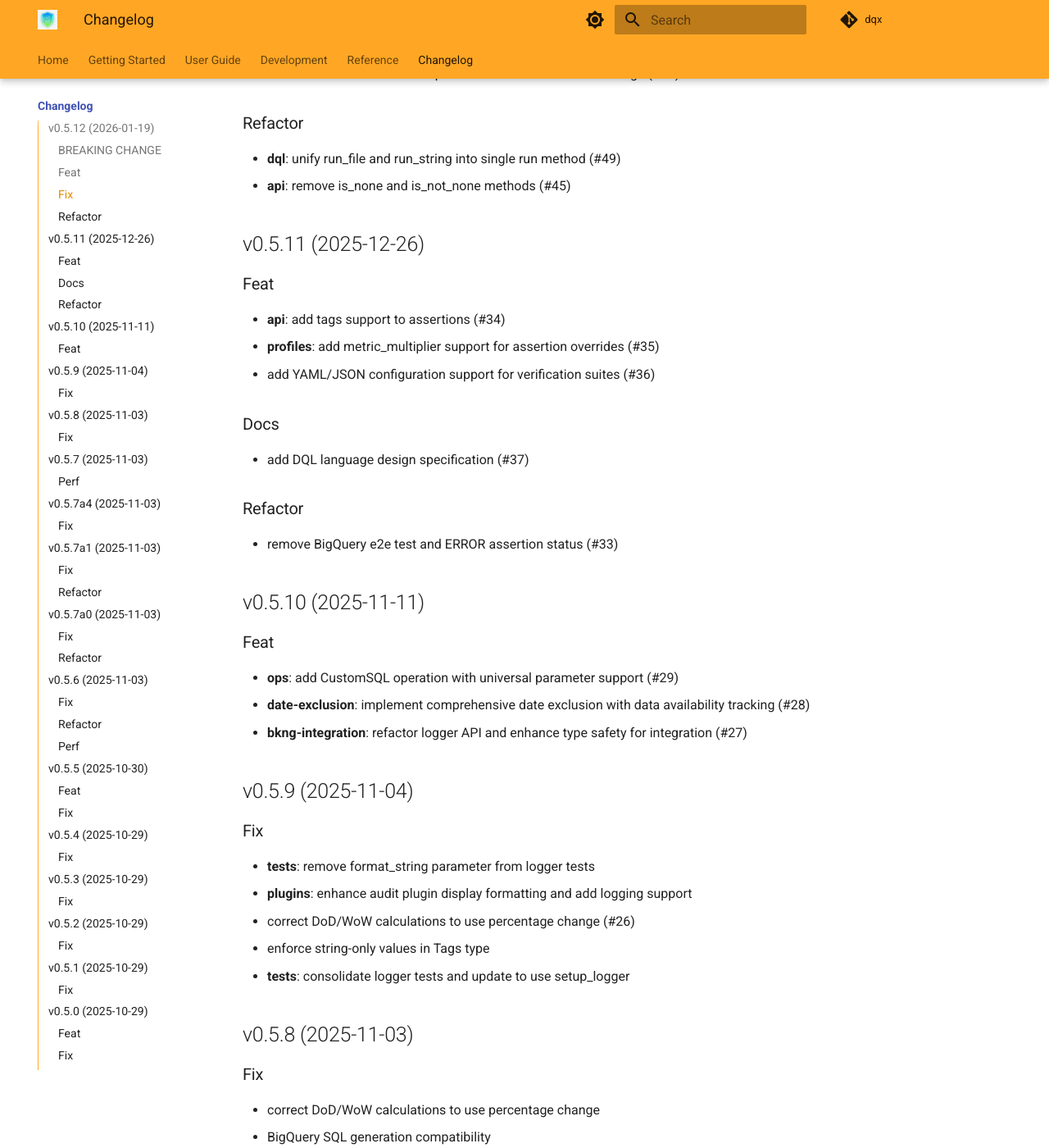
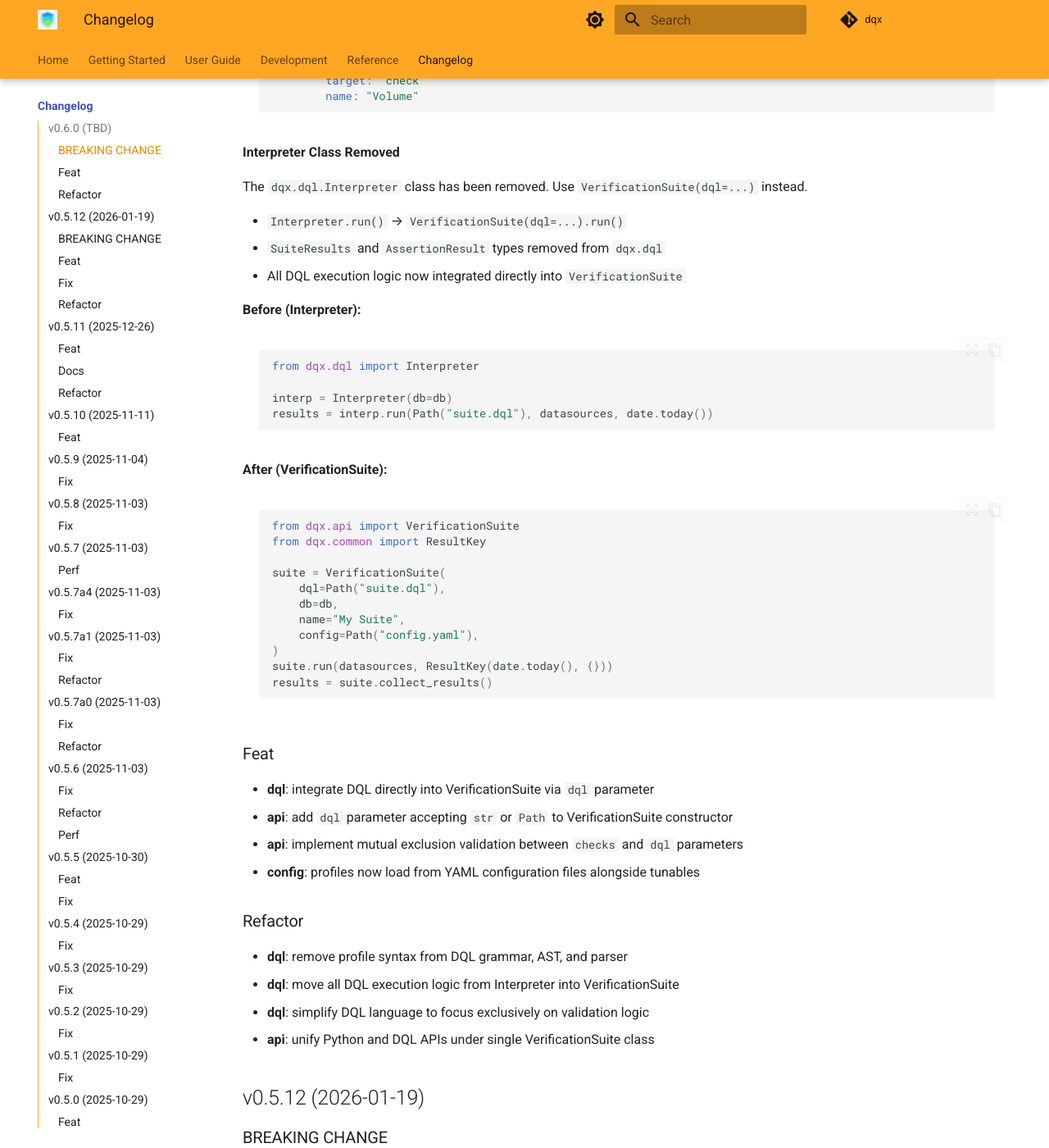
Before and after one commit to nampham2/dqx, an MkDocs documentation site: the page built from docs/changelog.md, in a window 1280 px wide and 1400 px high, scrolled down 957 px. Shown: the whole window at 82% size. Built offline with MkDocs 1.6.1 and Material for MkDocs 9.7.7, drawn with Linux system fonts in a browser that asks for light colours; comment, search, counter and statistics services are not loaded; some of the changed text lies outside the part shown.

Commit message:
docs: phase 4 & 5 partial - migration guide and changelog
Phase 4 Complete:
- Verified all test DQL files are clean (no profiles)
- Parser test for profile rejection already exists

Phase 5 Partial:
- Create migration guide (dql-profiles-to-yaml.md)
- Update CHANGELOG.md with v0.6.0 breaking changes
- Update DQL language doc (structure, profiles section, Python API examples)

Remaining: Update remaining Interpreter references in docs

````diff
--- a/CHANGELOG.md
+++ b/CHANGELOG.md
@@ -1,3 +1,83 @@
+## v0.6.0 (TBD)
+
+### BREAKING CHANGE
+
+**DQL Profiles Removed**
+
+Profile definitions (`profile "Name" { ... }`) are no longer supported in DQL syntax. Profiles must now be defined in YAML configuration files or passed programmatically via the Python API.
+
+- Migration required for any DQL files containing `profile` blocks
+- See [Migration Guide](docs/migration/dql-profiles-to-yaml.md) for step-by-step instructions
+- Rationale: Separates validation logic (DQL) from runtime behavior (profiles), enabling environment-specific configuration
+
+**Before (DQL with profiles):**
+```dql
+suite "Orders" {
+    profile "Holiday" {
+        from 2024-12-20 to 2025-01-05
+        disable check "Volume"
+    }
+}
+```
+
+**After (YAML config):**
+```yaml
+profiles:
+  - name: "Holiday"
+    type: "seasonal"
+    start_date: "2024-12-20"
+    end_date: "2025-01-05"
+    rules:
+      - action: "disable"
+        target: "check"
+        name: "Volume"
+```
+
+**Interpreter Class Removed**
+
+The `dqx.dql.Interpreter` class has been removed. Use `VerificationSuite(dql=...)` instead.
+
+- `Interpreter.run()` → `VerificationSuite(dql=...).run()`
+- `SuiteResults` and `AssertionResult` types removed from `dqx.dql`
+- All DQL execution logic now integrated directly into `VerificationSuite`
+
+**Before (Interpreter):**
+```python
+from dqx.dql import Interpreter
+
+interp = Interpreter(db=db)
+results = interp.run(Path("suite.dql"), datasources, date.today())
+```
+
+**After (VerificationSuite):**
+```python
+from dqx.api import VerificationSuite
+from dqx.common import ResultKey
+
+suite = VerificationSuite(
+    dql=Path("suite.dql"),
+    db=db,
+    name="My Suite",
+    config=Path("config.yaml"),
+)
+suite.run(datasources, ResultKey(date.today(), {}))
+results = suite.collect_results()
+```
+
+### Feat
+
+- **dql**: integrate DQL directly into VerificationSuite via `dql` parameter
+- **api**: add `dql` parameter accepting `str` or `Path` to VerificationSuite constructor
+- **api**: implement mutual exclusion validation between `checks` and `dql` parameters
+- **config**: profiles now load from YAML configuration files alongside tunables
+
+### Refactor
+
+- **dql**: remove profile syntax from DQL grammar, AST, and parser
+- **dql**: move all DQL execution logic from Interpreter into VerificationSuite
+- **dql**: simplify DQL language to focus exclusively on validation logic
+- **api**: unify Python and DQL APIs under single VerificationSuite class
+
 ## v0.5.12 (2026-01-19)
 
 ### BREAKING CHANGE
````
Also changed, not shown: docs/design/dql-language.md (+88 -124 lines), docs/migration/dql-profiles-to-yaml.md (added, +299 -0 lines).
